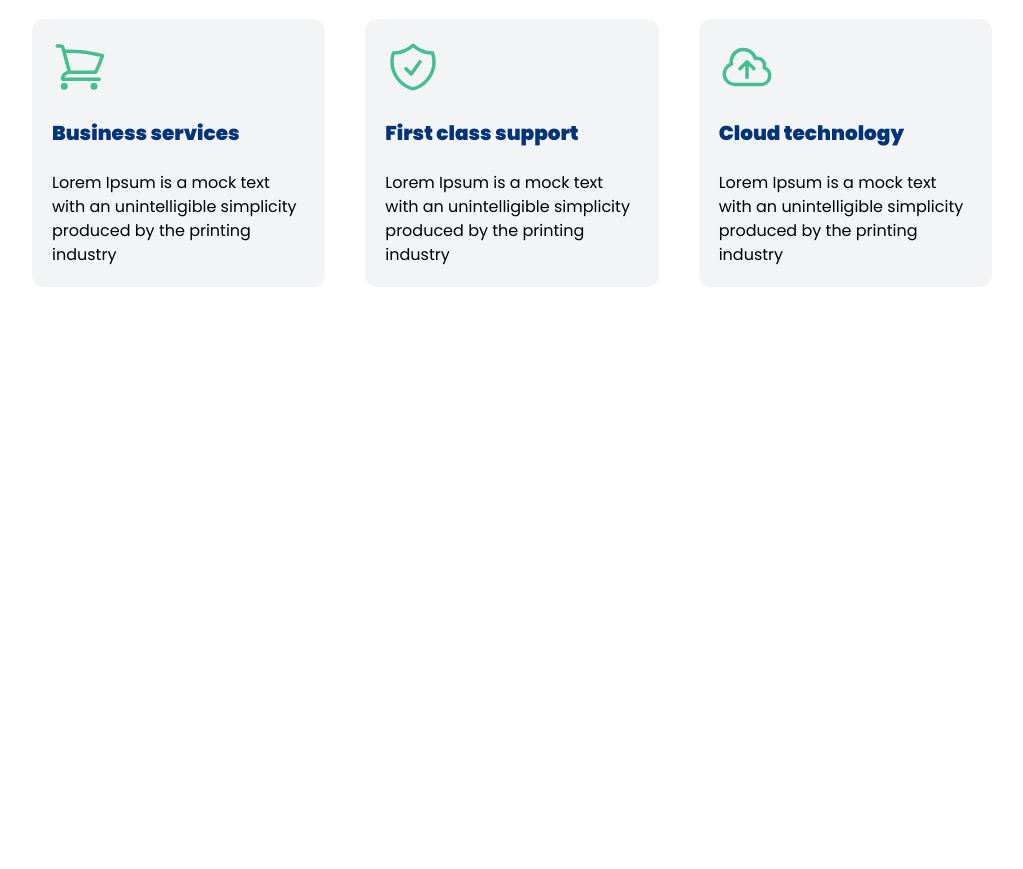
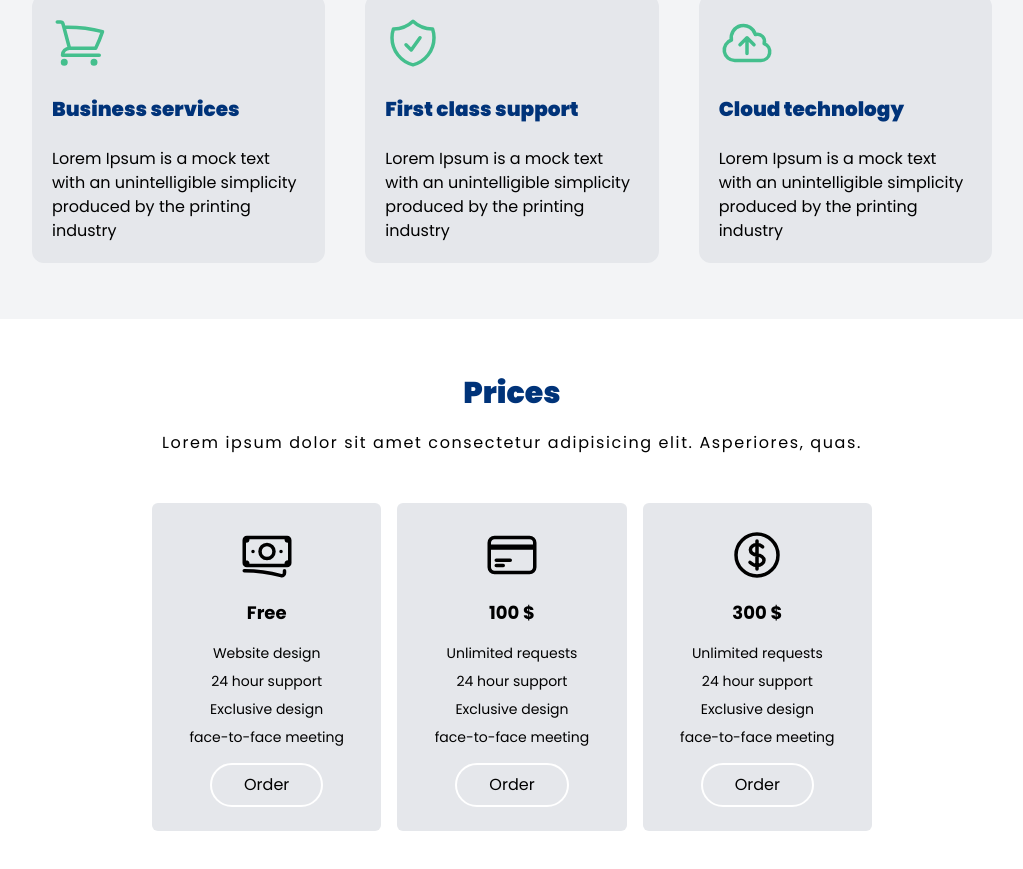
Before and after one commit to mohammadjamshidi8/learn-react__static-website-VISTHA, a React (Vite) app: page / in a window 1280 px wide. Shown: the part 1768-2637 px from the top of the page, without its empty margins (128-1151 px from the left). Before the commit the page ends 2135 px from the top, so only its background shows below. Built offline with nearby package versions, Linux system fonts and the light colour scheme.

Commit message:
style : responsive price card section

```diff
--- /dev/null
+++ b/src/Prices.jsx
@@ -0,0 +1,144 @@
+import React from "react";
+
+export default function Prices() {
+  return (
+    <div className="py-14">
+      <div className="responsive flex flex-col gap-y-6">
+        <div className="flex flex-col items-center gap-y-5">
+          <h2 className="text-3xl font-black text-primary">Prices</h2>
+
+          <span className="tracking-widest text-center text-pretty">
+            Lorem ipsum dolor sit amet consectetur adipisicing elit. Asperiores,
+            quas.
+          </span>
+        </div>
+
+        <div className="flex flex-col md:flex-row md:gap-x-4 gap-y-4 md:gap-y-0 md:items-center lg:w-9/12 md:mx-auto">
+          <div className="md:w-1/3">
+            <input
+              type="radio"
+              name="price-card"
+              id="card1"
+              className="opacity-0 invisible peer"
+            />
+            <label
+              for="card1"
+              className="flex flex-col transition-colors duration-300 items-center gap-y-4 px-4 py-6 rounded-md bg-gray-200 peer-checked:bg-blue-600 peer-checked:text-white group"
+            >
+              <div className="flex justify-center">
+                <svg
+                  xmlns="http://www.w3.org/2000/svg"
+                  fill="none"
+                  viewBox="0 0 24 24"
+                  strokeWidth={1.5}
+                  stroke="currentColor"
+                  className="w-14 h-14"
+                >
+                  <path
+                    strokeLinecap="round"
+                    strokeLinejoin="round"
+                    d="M2.25 18.75a60.07 60.07 0 0 1 15.797 2.101c.727.198 1.453-.342 1.453-1.096V18.75M3.75 4.5v.75A.75.75 0 0 1 3 6h-.75m0 0v-.375c0-.621.504-1.125 1.125-1.125H20.25M2.25 6v9m18-10.5v.75c0 .414.336.75.75.75h.75m-1.5-1.5h.375c.621 0 1.125.504 1.125 1.125v9.75c0 .621-.504 1.125-1.125 1.125h-.375m1.5-1.5H21a.75.75 0 0 0-.75.75v.75m0 0H3.75m0 0h-.375a1.125 1.125 0 0 1-1.125-1.125V15m1.5 1.5v-.75A.75.75 0 0 0 3 15h-.75M15 10.5a3 3 0 1 1-6 0 3 3 0 0 1 6 0Zm3 0h.008v.008H18V10.5Zm-12 0h.008v.008H6V10.5Z"
+                  />
+                </svg>
+              </div>
+              <span className="text-lg font-bold">Free</span>
+
+              <ul className="flex flex-col gap-y-2 text-sm items-center text-center">
+                <li>Website design </li>
+                <li className="">24 hour support</li>
+                <li className="">Exclusive design</li>
+                <li className="">face-to-face meeting</li>
+              </ul>
+
+              <button className="px-8 py-2 rounded-full bg-transparent border-[2px] border-white hover:scale-105">
+                Order
+              </button>
+            </label>
+          </div>
+
+          <div className="md:w-1/3">
+            <input
+              type="radio"
+              name="price-card"
+              id="card2"
+              className="opacity-0 invisible peer"
+            />
+            <label
+              for="card2"
+              className="flex flex-col transition-colors duration-300 items-center gap-y-4 px-4 py-6 rounded-md bg-gray-200 peer-checked:bg-blue-600 peer-checked:text-white group"
+            >
+              <div className="flex justify-center">
+                <svg
+                  xmlns="http://www.w3.org/2000/svg"
+                  fill="none"
+                  viewBox="0 0 24 24"
+                  strokeWidth={1.5}
+                  stroke="currentColor"
+                  className="w-14 h-14"
+                >
+                  <path
+                    strokeLinecap="round"
+                    strokeLinejoin="round"
+                    d="M2.25 8.25h19.5M2.25 9h19.5m-16.5 5.25h6m-6 2.25h3m-3.75 3h15a2.25 2.25 0 0 0 2.25-2.25V6.75A2.25 2.25 0 0 0 19.5 4.5h-15a2.25 2.25 0 0 0-2.25 2.25v10.5A2.25 2.25 0 0 0 4.5 19.5Z"
+                  />
+                </svg>
+              </div>
+              <span className="text-lg font-bold">100 $</span>
+              <ul className="flex flex-col gap-y-2 text-sm items-center text-center">
+                <li>Unlimited requests</li>
+                <li className="">24 hour support</li>
+                <li className="">Exclusive design</li>
+                <li className="">face-to-face meeting</li>
+              </ul>
+
+              <button className="px-8 py-2 rounded-full bg-transparent border-[2px] border-white hover:scale-105">
+                Order
+              </button>
+            </label>
+          </div>
+
+          <div className="md:w-1/3">
+            <input
+              type="radio"
+              name="price-card"
+              id="card3"
+              className="opacity-0 invisible peer"
+            />
+            <label
+              for="card3"
+              className="flex flex-col transition-colors duration-300 items-center gap-y-4 px-4 py-6 rounded-md bg-gray-200 peer-checked:bg-blue-600 peer-checked:text-white group"
+            >
+              <div className="flex justify-center">
+                <svg
+                  xmlns="http://www.w3.org/2000/svg"
+                  fill="none"
+                  viewBox="0 0 24 24"
+                  strokeWidth={1.5}
+                  stroke="currentColor"
+                  className="w-14 h-14"
+                >
+                  <path
+                    strokeLinecap="round"
+                    strokeLinejoin="round"
+                    d="M12 6v12m-3-2.818.879.659c1.171.879 3.07.879 4.242 0 1.172-.879 1.172-2.303 0-3.182C13.536 12.219 12.768 12 12 12c-.725 0-1.45-.22-2.003-.659-1.106-.879-1.106-2.303 0-3.182s2.9-.879 4.006 0l.415.33M21 12a9 9 0 1 1-18 0 9 9 0 0 1 18 0Z"
+                  />
+                </svg>
+              </div>
+              <span className="text-lg font-bold">300 $</span>
+              <ul className="flex flex-col gap-y-2 text-sm items-center text-center">
+                <li>Unlimited requests</li>
+                <li className="">24 hour support</li>
+                <li className="">Exclusive design</li>
+                <li className="">face-to-face meeting</li>
+              </ul>
+
+              <button className="px-8 py-2 rounded-full bg-transparent border-[2px] border-white hover:scale-105">
+                Order
+              </button>
+            </label>
+          </div>
+        </div>
+      </div>
+    </div>
+  );
+}
--- a/src/Services.jsx
+++ b/src/Services.jsx
@@ -16,12 +16,12 @@ export default function Services() {
 
 
   return (
-    <div className="my-10 py-10">
+    <div className="py-14 bg-gray-100">
       <div className="responsive flex flex-col gap-y-10">
         <div className="flex flex-col gap-y-5">
           <span className="text-black text-opacity-70">Vista Inc</span>
 
-          <h2 className="text-4xl xl:text-5xl 2xl:text-6xl font-black text-primary">
+          <h2 className="text-3xl xl:text-5xl 2xl:text-6xl font-black text-primary">
           software services
           </h2>
 
--- a/src/components/ServiceBox.jsx
+++ b/src/components/ServiceBox.jsx
@@ -4,7 +4,7 @@ export default function ServiceBox({icon,title,text}) {
 
 
   return (
-    <div className="relative flex flex-col items-start gap-y-6 transition duration-700 bg-gray-100 p-5 rounded-xl hover:bg-green-100 cursor-pointer hover:-translate-y-4 overflow-hidden group z-20">
+    <div className="relative flex flex-col items-start gap-y-6 transition duration-700 bg-gray-200 p-5 rounded-xl hover:bg-green-100 cursor-pointer hover:-translate-y-4 overflow-hidden group z-20">
       <div className='absolute transition-all duration-700 right-0 left-0 w-full top-20 h-0 bg-green-500 bg-opacity-20 skew-y-12 group-hover:h-[90%] z-10'></div>
     <div>
       <svg
--- a/src/main.jsx
+++ b/src/main.jsx
@@ -4,6 +4,7 @@ import Menu from './Menu'
 import Hero from './Hero'
 import AboutUs from './AboutUs'
 import Services from './Services'
+import Prices from './Prices'
 
 
 ReactDOM.createRoot(document.getElementById('root')).render(
@@ -12,5 +13,6 @@ ReactDOM.createRoot(document.getElementById('root')).render(
     <Hero/>
     <AboutUs/>
     <Services/>
+    <Prices/>
   </React.StrictMode>,
 )
```
